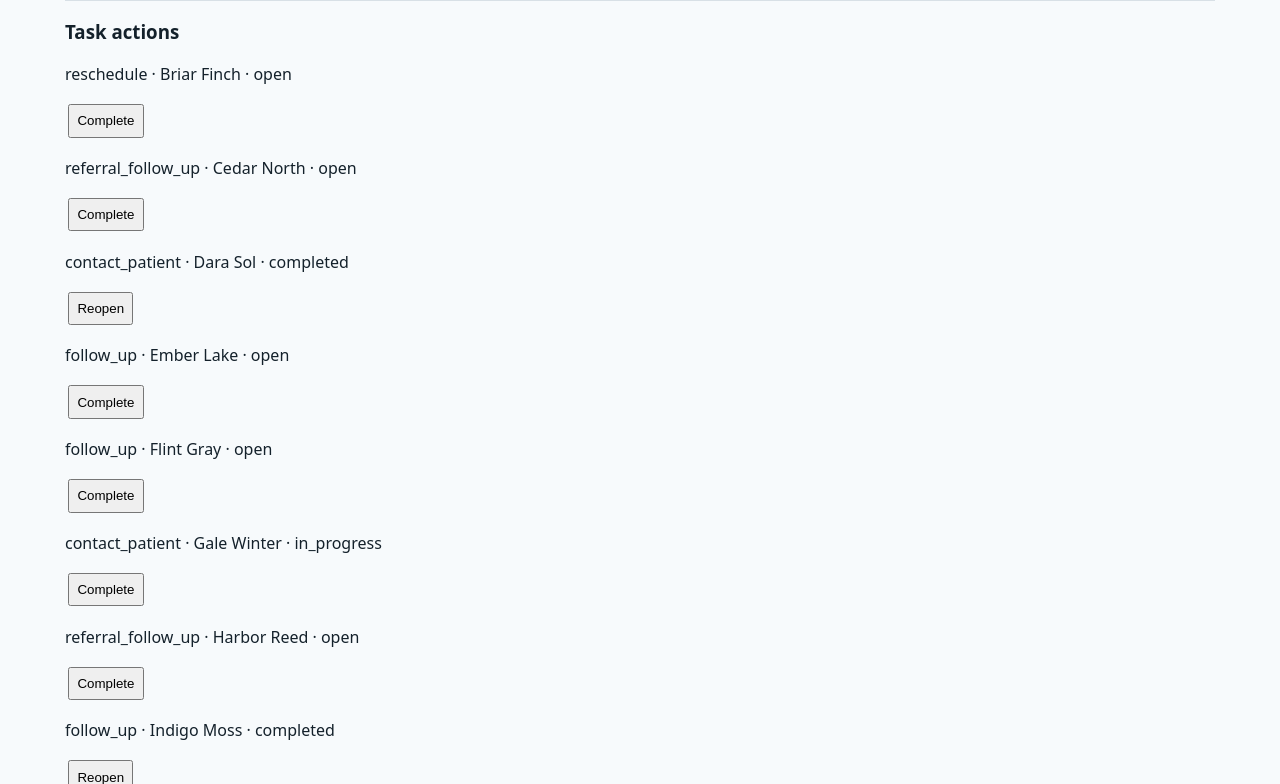
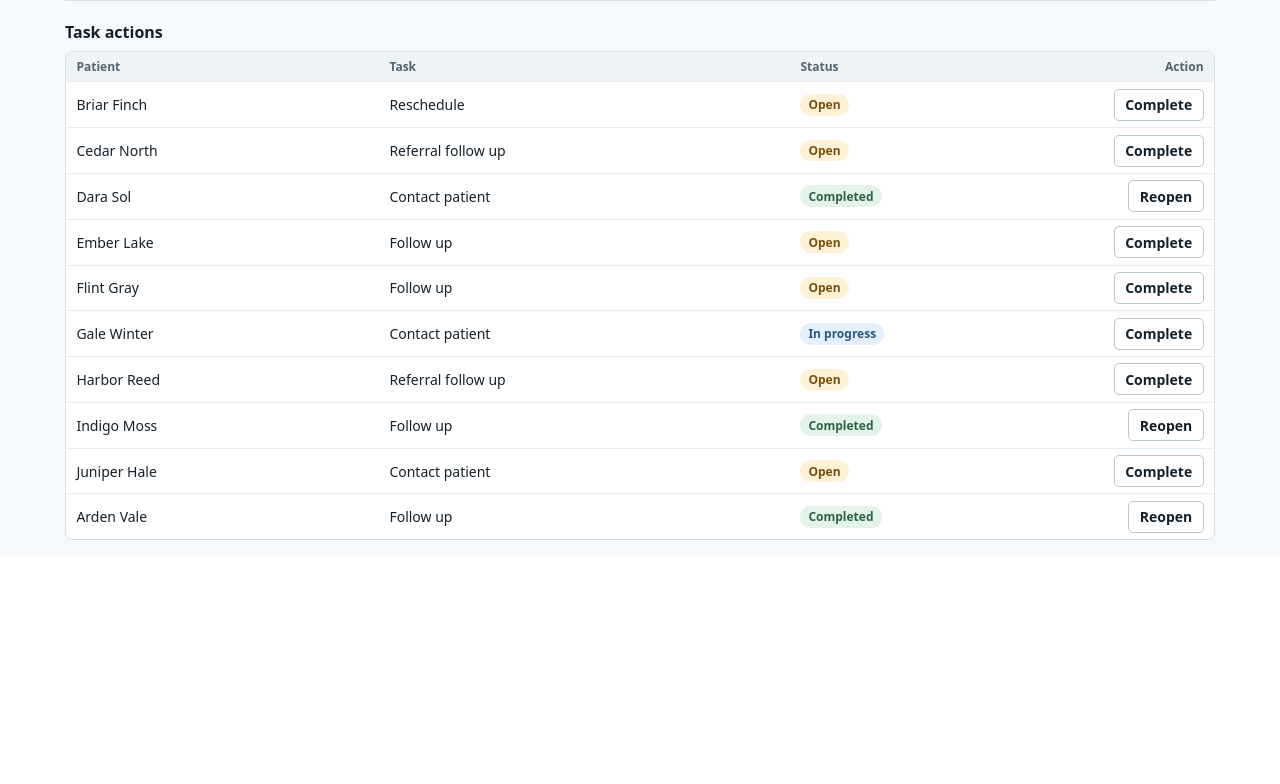
Before and after one commit to Takeoff-Techworks/change-data-capture-live-guide, a FastAPI app: page /nurse in a window 1280 px wide. Shown: the part 988-1772 px from the top of the page. After the commit the page ends 1528 px from the top, so only its background shows below. Run offline with FastAPI, Linux system fonts and the light colour scheme.

Commit message:
edit nurse view

```diff
--- a/app/static/app.css
+++ b/app/static/app.css
@@ -1 +1,20 @@
 :root{font-family:system-ui,sans-serif;color:#14212b;background:#f7fafc}body{margin:0}.warning{background:#713900;color:white;padding:.65rem;text-align:center;font-weight:700}header,main{max-width:1150px;margin:auto;padding:1rem}header{background:white}h1{margin:.2rem 0}nav a{margin-right:1rem}table{width:100%;border-collapse:collapse;background:white;margin:1rem 0}th,td{padding:.6rem;border:1px solid #d8e0e6;text-align:left}button,input,select{padding:.45rem;margin:.2rem}.inline{display:inline}section,details{background:white;padding:1rem;margin:1rem 0}pre{white-space:pre-wrap;overflow:auto}
+
+.task-actions{padding:0;margin:1.25rem 0 0;background:transparent}
+.task-actions h3{margin:0 0 .5rem;font-size:1rem}
+.task-table-wrap{overflow-x:auto;border:1px solid #d8e0e6;border-radius:8px;background:white}
+.task-table{margin:0;font-size:.875rem}
+.task-table th,.task-table td{padding:.4rem .65rem;border:0;border-bottom:1px solid #e7edf1;vertical-align:middle}
+.task-table th{background:#eef3f6;color:#526471;font-size:.75rem;font-weight:600}
+.task-table tbody tr:last-child td{border-bottom:0}
+.task-table tbody tr:hover{background:#f7fafc}
+.task-table .task-action-cell{width:1%;text-align:right;white-space:nowrap}
+.task-action-cell form{margin:0}
+.task-action-cell button{margin:0;min-height:32px;padding:.3rem .65rem;border:1px solid #b9c7d1;border-radius:5px;background:white;color:#14212b;font:inherit;font-weight:600;cursor:pointer}
+.task-action-cell button:hover{background:#eaf1f6;border-color:#7c94a6}
+.task-action-cell button:focus-visible{outline:2px solid #266b9d;outline-offset:2px}
+.task-status{display:inline-block;white-space:nowrap;padding:.15rem .5rem;border-radius:999px;background:#edf1f4;color:#465b6a;font-size:.75rem;font-weight:600}
+.task-status--open{background:#fff1d6;color:#785010}
+.task-status--in_progress{background:#e3effb;color:#285983}
+.task-status--completed{background:#e4f3e9;color:#2d6342}
+.task-table .task-empty{padding:.75rem;color:#526471;text-align:center}
--- a/app/templates/nurse.html
+++ b/app/templates/nurse.html
@@ -1 +1,47 @@
-{% extends "base.html" %}{% block content %}<h2>Nurse coordination queue</h2><table><tr><th>Patient</th><th>Priority</th><th>Reasons</th><th>Tasks</th><th>Referrals</th><th>Freshness</th></tr>{% for q in queue %}<tr><td>{{q.patient_display_name}}</td><td>{{q.priority_score}}</td><td>{{q.priority_reasons_json}}</td><td>{{q.open_task_count}} open / {{q.overdue_task_count}} overdue</td><td>{{q.pending_referral_count}} pending</td><td>{{q.projection_updated_at}}</td></tr>{% endfor %}</table><h3>Task actions</h3>{% for t in tasks %}<p>{{t.task_type}} · {{patient_names.get(t.patient_id) or "Name unavailable"}} · {{t.status}} <form class="inline" method="post" action="/nurse/tasks/{{t.task_id}}/{% if t.status == 'completed' %}reopen{% else %}complete{% endif %}?persona={{persona.user_id}}"><button>{% if t.status == 'completed' %}Reopen{% else %}Complete{% endif %}</button></form></p>{% endfor %}{% endblock %}
+{% extends "base.html" %}
+{% block content %}
+<h2>Nurse coordination queue</h2>
+<table>
+  <tr><th>Patient</th><th>Priority</th><th>Reasons</th><th>Tasks</th><th>Referrals</th><th>Freshness</th></tr>
+  {% for q in queue %}
+  <tr>
+    <td>{{q.patient_display_name}}</td>
+    <td>{{q.priority_score}}</td>
+    <td>{{q.priority_reasons_json}}</td>
+    <td>{{q.open_task_count}} open / {{q.overdue_task_count}} overdue</td>
+    <td>{{q.pending_referral_count}} pending</td>
+    <td>{{q.projection_updated_at}}</td>
+  </tr>
+  {% endfor %}
+</table>
+
+<section class="task-actions" aria-labelledby="task-actions-heading">
+  <h3 id="task-actions-heading">Task actions</h3>
+  <div class="task-table-wrap">
+    <table class="task-table">
+      <thead>
+        <tr><th scope="col">Patient</th><th scope="col">Task</th><th scope="col">Status</th><th scope="col" class="task-action-cell">Action</th></tr>
+      </thead>
+      <tbody>
+        {% for t in tasks %}
+        {% set patient_name = patient_names.get(t.patient_id) or "Name unavailable" %}
+        {% set task_label = t.task_type|replace('_', ' ')|capitalize %}
+        {% set action = 'reopen' if t.status == 'completed' else 'complete' %}
+        <tr>
+          <td>{{patient_name}}</td>
+          <td>{{task_label}}</td>
+          <td><span class="task-status task-status--{{t.status}}">{{t.status|replace('_', ' ')|capitalize}}</span></td>
+          <td class="task-action-cell">
+            <form method="post" action="/nurse/tasks/{{t.task_id}}/{{action}}?persona={{persona.user_id}}">
+              <button aria-label="{{action|capitalize}} {{task_label|lower}} for {{patient_name}}">{{action|capitalize}}</button>
+            </form>
+          </td>
+        </tr>
+        {% else %}
+        <tr><td colspan="4" class="task-empty">No tasks to show.</td></tr>
+        {% endfor %}
+      </tbody>
+    </table>
+  </div>
+</section>
+{% endblock %}
```
